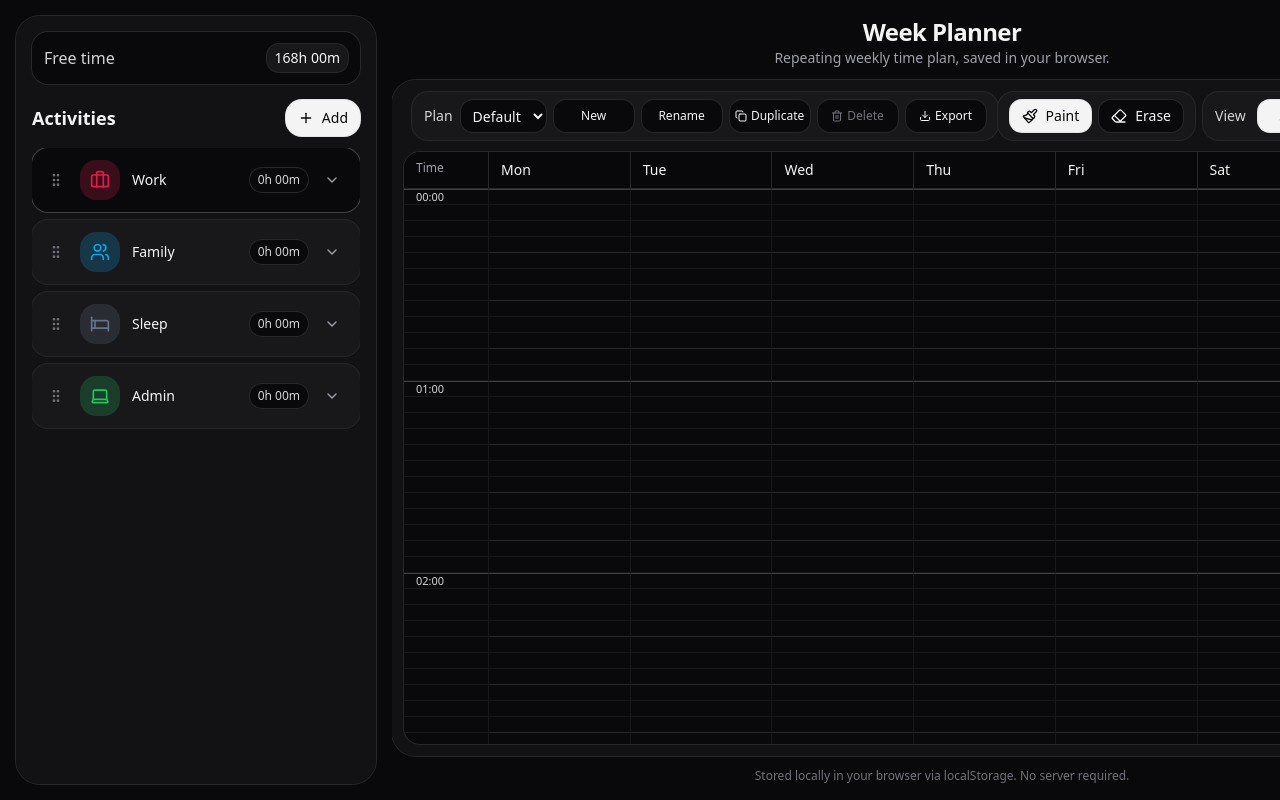
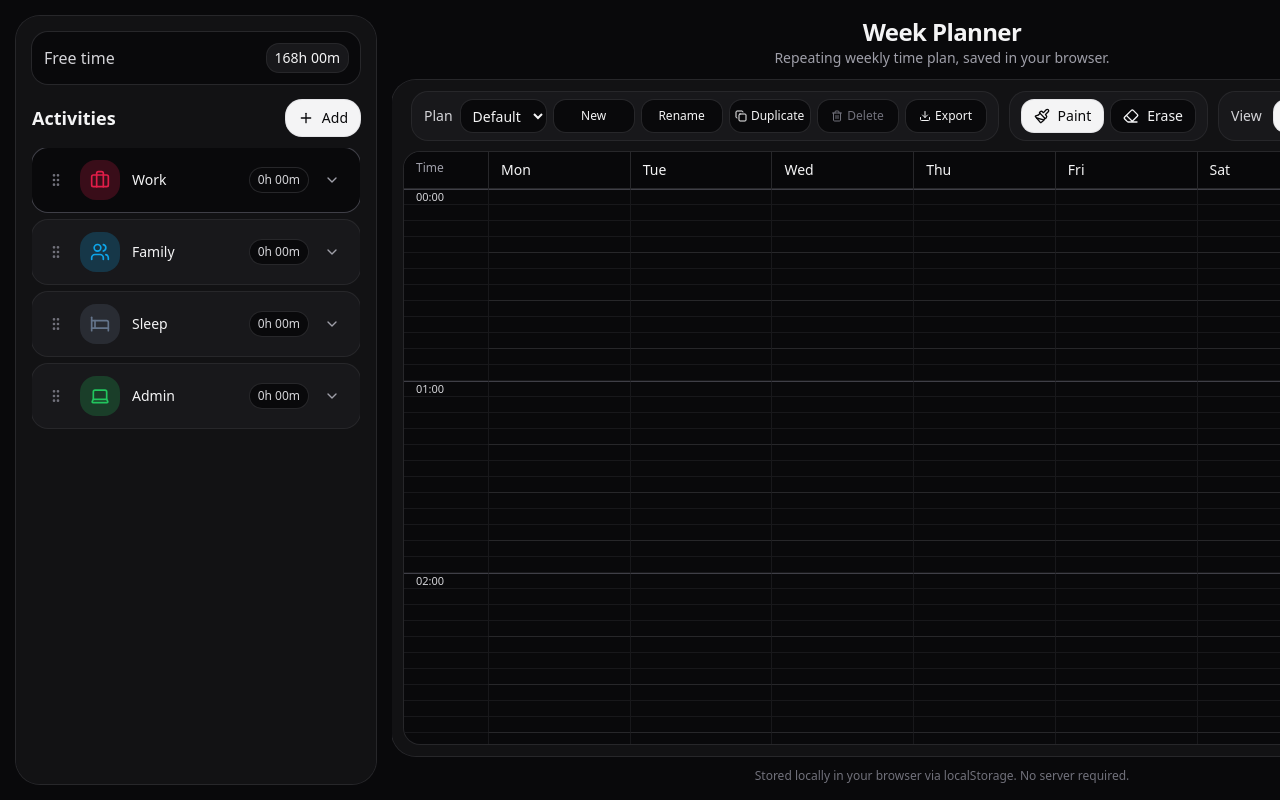
Before and after one commit to pat15312/week-planner, a React (Vite) app: page / in a window 1280 px wide. Built offline with nearby package versions, Linux system fonts and the light colour scheme.

Commit message:
Updated App.tsx

```diff
--- a/src/App.tsx
+++ b/src/App.tsx
@@ -1094,7 +1094,7 @@ export default function App() {
           </div>
 
           <main className="flex min-h-0 flex-1 flex-col overflow-hidden rounded-3xl bg-zinc-900/60 p-3 ring-1 ring-zinc-800">
-            <div className="mb-3 flex items-center justify-between px-2">
+            <div className="mb-3 flex items-center gap-3 px-2">
               <div className="flex items-center gap-2 rounded-2xl bg-zinc-900 px-3 py-2 text-sm ring-1 ring-zinc-800">
                 <span className="text-zinc-300">Plan</span>
                 <select
@@ -1151,7 +1151,6 @@ export default function App() {
                 </button>
               </div>
 
-              <div className="flex items-center gap-2">
               <div className="flex items-center gap-2 rounded-2xl bg-zinc-900 px-3 py-2 text-sm ring-1 ring-zinc-800">
                 <button
                   onClick={() => updateActivePlan({ tool: "paint" })}
@@ -1196,7 +1195,6 @@ export default function App() {
                     {opt.label}
                   </button>
                 ))}
-                </div>
               </div>
             </div>
             <div className="min-h-0 flex-1 overflow-hidden rounded-2xl bg-zinc-950 ring-1 ring-zinc-800">
```
Lines whose indentation alone changed are shown as unchanged.
